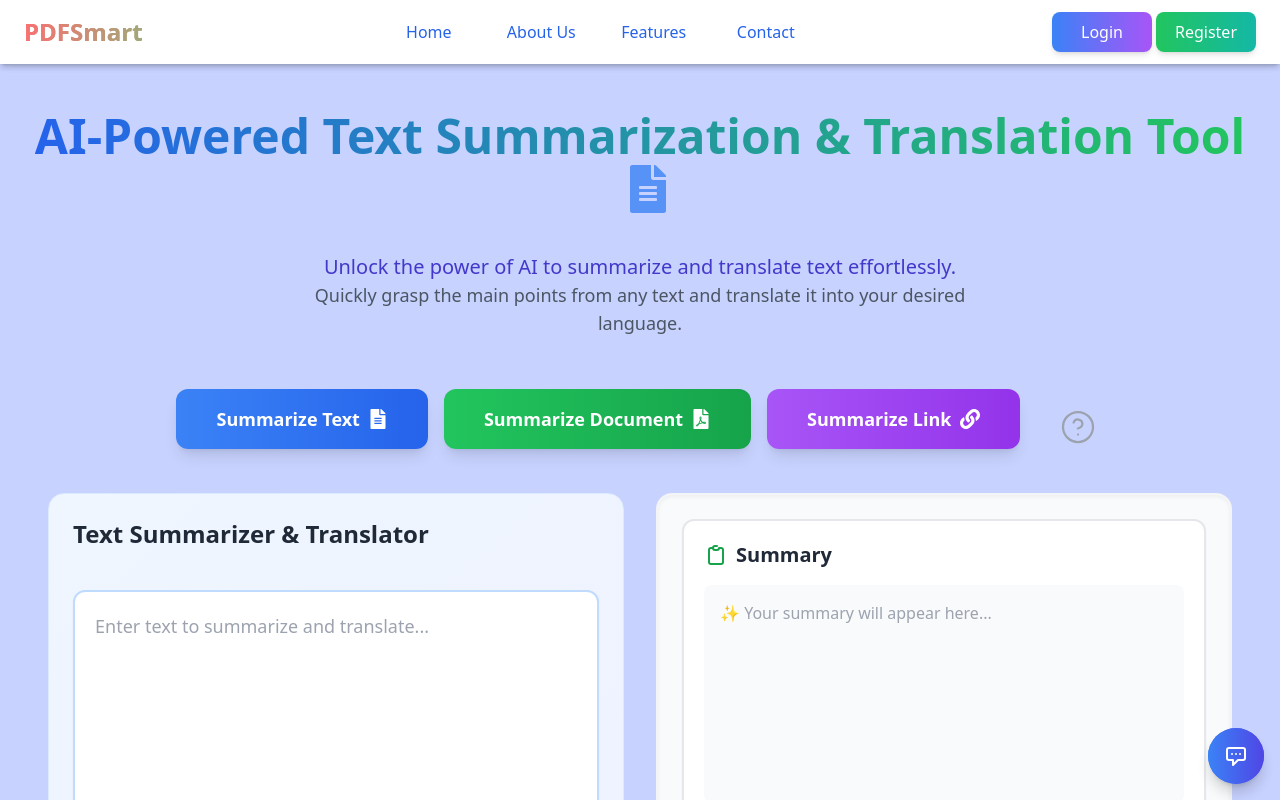
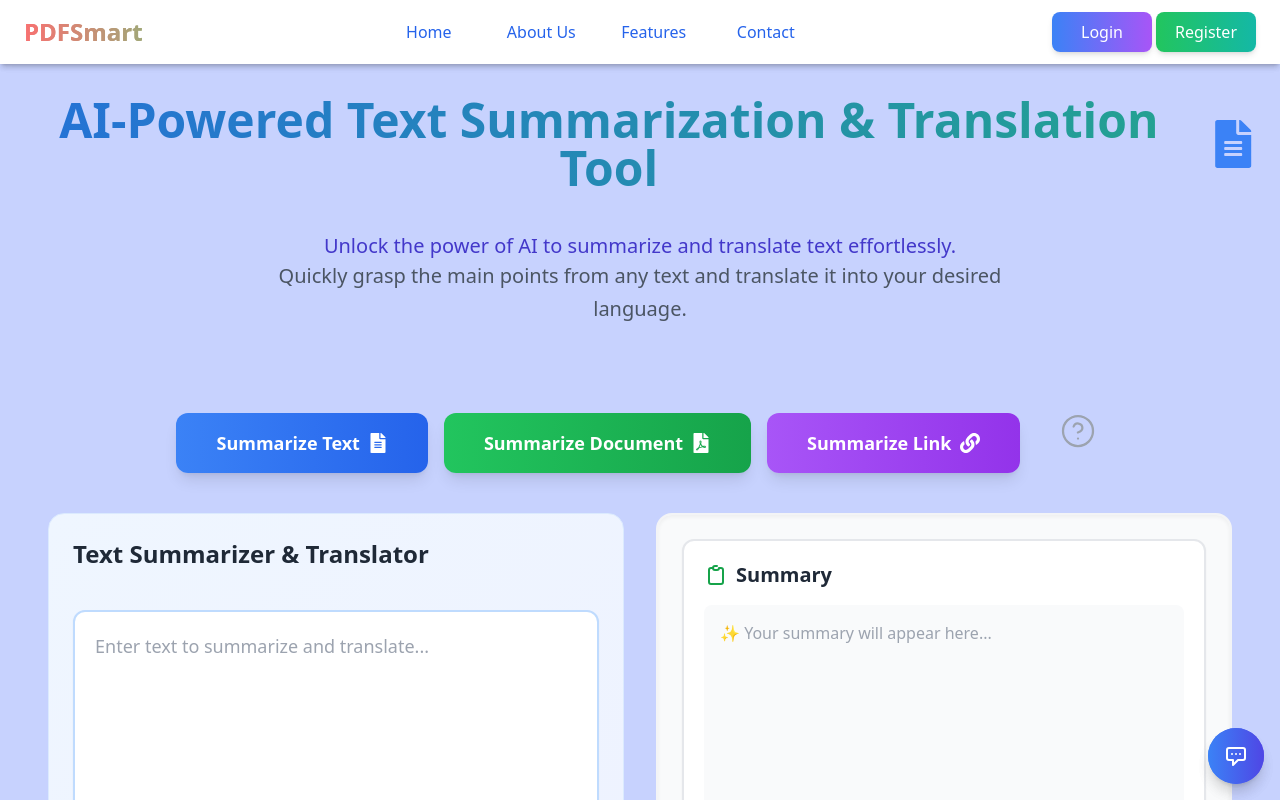
Before and after one commit to BuiTienDat04/Project_Summary_And_Translation, a React (Create React App) app in the folder Fondend-user/translate-website-client/: page /text in a window 1280 px wide. Shown: the top 800 px of the page. Built offline with nearby package versions, Linux system fonts and the light colour scheme.

Commit message:
update textpage

```diff
--- a/Fondend-user/translate-website-client/src/Pages/DocumentPage.jsx
+++ b/Fondend-user/translate-website-client/src/Pages/DocumentPage.jsx
@@ -216,6 +216,7 @@ const DocumentPage = () => {
                                 </div>
 
                                 <ul className="space-y-4">
+
                                     <motion.li
                                         className="flex items-start gap-4 p-3 rounded-xl hover:bg-white/50 transition-colors"
                                         whileHover={{ x: 5 }}
--- a/Fondend-user/translate-website-client/src/pages/TextPage.jsx
+++ b/Fondend-user/translate-website-client/src/pages/TextPage.jsx
@@ -92,29 +92,43 @@ function TextPage() {
       </div>
 
       {/* Header Section */}
-      <header className="container mx-auto mt-24 px-6 text-center">
-        <h1 className="text-4xl md:text-5xl font-bold text-gray-800 mb-6">
-          <span className="bg-gradient-to-r from-blue-600 to-green-500 text-transparent bg-clip-text">
+      <motion.header
+        initial={{ y: -50, opacity: 0 }}
+        animate={{ y: 0, opacity: 1 }}
+        transition={{ duration: 0.8 }}
+        className="container mx-auto mt-20 px-6 text-center"
+      >
+        <h1 className="text-4xl md:text-5xl font-bold text-gray-800 mb-6 flex items-center justify-center">
+          {/* Gradient Text with LED Effect */}
+          <span className="bg-gradient-to-r from-blue-600 to-green-500 text-transparent bg-clip-text bg-[length:200%_auto] animate-gradient">
             AI-Powered Text Summarization & Translation Tool
           </span>
-          <FaFileAlt className="inline-block ml-4 text-blue-500 animate-pulse" />
+          {/* Simple Icon */}
+          <FaFileAlt className="ml-4 text-blue-500" />
         </h1>
         <div className="container mx-auto px-6 text-center text-indigo-700 text-xl mt-10">
           Unlock the power of AI to summarize and translate text effortlessly.
         </div>
-        <p className="text-lg text-gray-600 max-w-2xl mx-auto text-center">
+        <p className="text-xl text-gray-600 max-w-3xl mx-auto leading-relaxed">
           Quickly grasp the main points from any text and translate it into your desired language.
         </p>
-      </header>
+      </motion.header>
 
       {/* Features and Help Section */}
       <div className="flex items-center space-x-8 justify-center mt-12">
-        <div className="flex space-x-4">
+        <section className="mt-10 flex flex-col items-center gap-8">
+          {/* Buttons */}
+          <motion.div
+            initial={{ opacity: 0, y: 50 }}
+            animate={{ opacity: 1, y: 0 }}
+            transition={{ duration: 0.8, delay: 0.2 }}
+            className="flex flex-wrap justify-center gap-4"
+          >
             <motion.button
               whileHover={{ scale: 1.05 }}
               whileTap={{ scale: 0.95 }}
               className="relative bg-gradient-to-r from-blue-500 to-blue-600 text-white px-10 py-4 rounded-xl font-bold text-lg shadow-lg hover:shadow-blue-200 focus:outline-none focus:ring-2 focus:ring-blue-500 focus:ring-offset-2 overflow-hidden group"
-            onClick={() => navigate("/text")}
+
             >
               {/* Gradient Animation */}
               <div className="absolute inset-0 bg-gradient-to-r from-blue-600 to-blue-500 opacity-0 group-hover:opacity-100 transition-opacity duration-300"></div>
@@ -130,8 +144,8 @@ function TextPage() {
               whileHover={{ scale: 1.05 }}
               whileTap={{ scale: 0.95 }}
               className="relative bg-gradient-to-r from-green-500 to-green-600 text-white px-10 py-4 rounded-xl font-bold text-lg shadow-lg hover:shadow-green-200 focus:outline-none focus:ring-2 focus:ring-green-500 focus:ring-offset-2 overflow-hidden group"
-            onClick={() => navigate("/document")}
-          >
+
+              onClick={() => navigate("/document")}>
               {/* Gradient Animation */}
               <div className="absolute inset-0 bg-gradient-to-r from-green-600 to-green-500 opacity-0 group-hover:opacity-100 transition-opacity duration-300"></div>
 
@@ -156,7 +170,8 @@ function TextPage() {
                 <FaLink className="w-5 h-5 text-white group-hover:rotate-12 transition-transform duration-300" />
               </div>
             </motion.button>
-        </div>
+          </motion.div>
+        </section>
 
         {/* Help Icon */}
         <div className="relative flex items-center justify-center mt-4">
```
Lines whose indentation alone changed are shown as unchanged.
